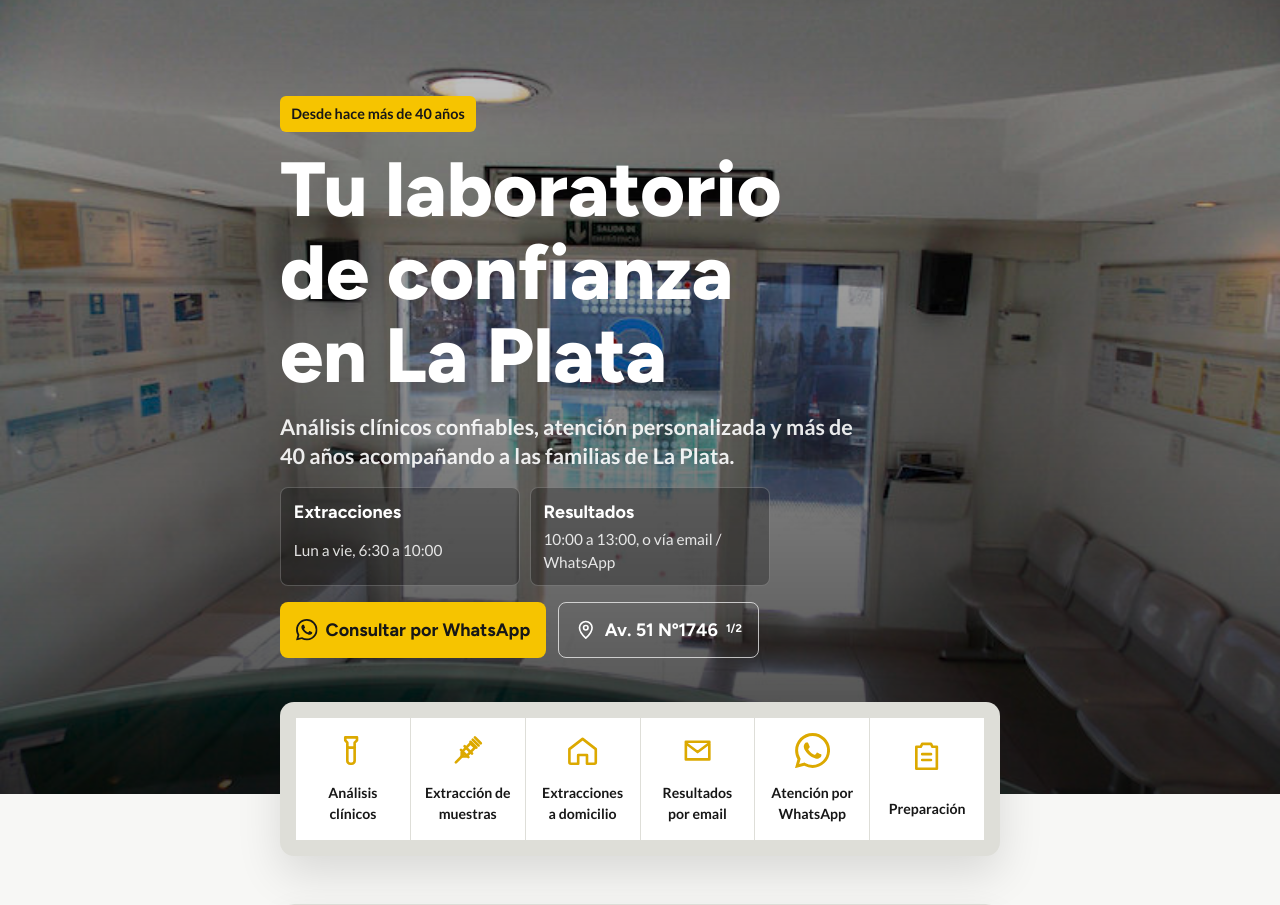
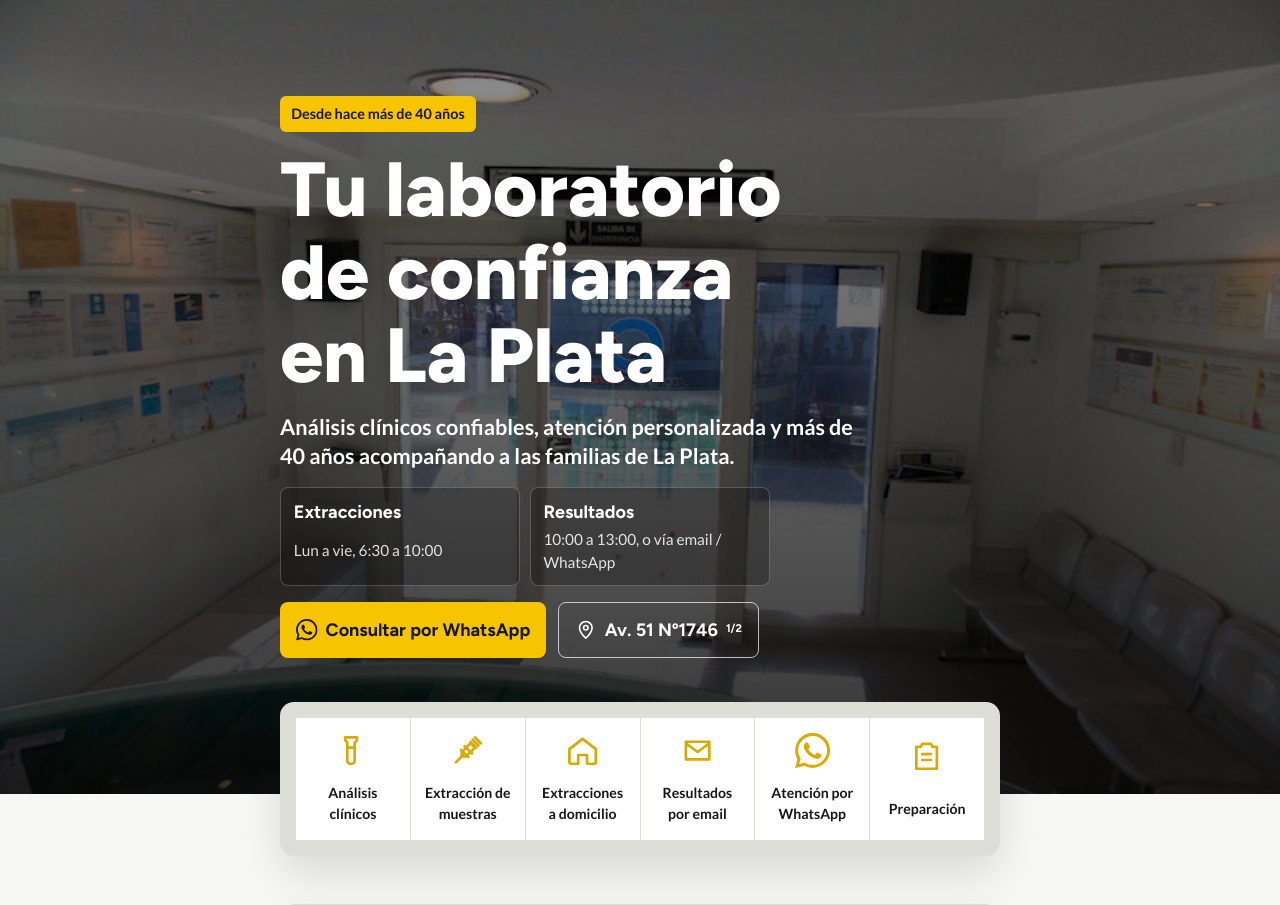
Before and after one commit to guidocelada/guidocelada.github.io, a PHP site: page / in a window 1280 px wide. Shown: the part 77-982 px from the top of the page. Run offline with PHP 8.4, Linux system fonts and the light colour scheme.

Commit message:
Improve hero contrast

```diff
--- a/public/css/site.css
+++ b/public/css/site.css
@@ -405,7 +405,7 @@ main > section {
     position: absolute;
     inset: 0;
     background:
-        linear-gradient(180deg, rgb(0 0 0 / 20%), rgb(0 0 0 / 72%)),
+        linear-gradient(180deg, rgb(0 0 0 / 42%), rgb(0 0 0 / 80%)),
         url("/public/assets/images/photos/3.jpg") center / cover;
 }
 
@@ -482,7 +482,7 @@ h2 {
 
 .hero-lead {
     max-width: 37rem;
-    color: rgb(255 255 255 / 90%);
+    color: white;
     font-size: clamp(1.08rem, 2.5vw, 1.35rem);
     font-weight: 600;
     line-height: 1.35;
```
